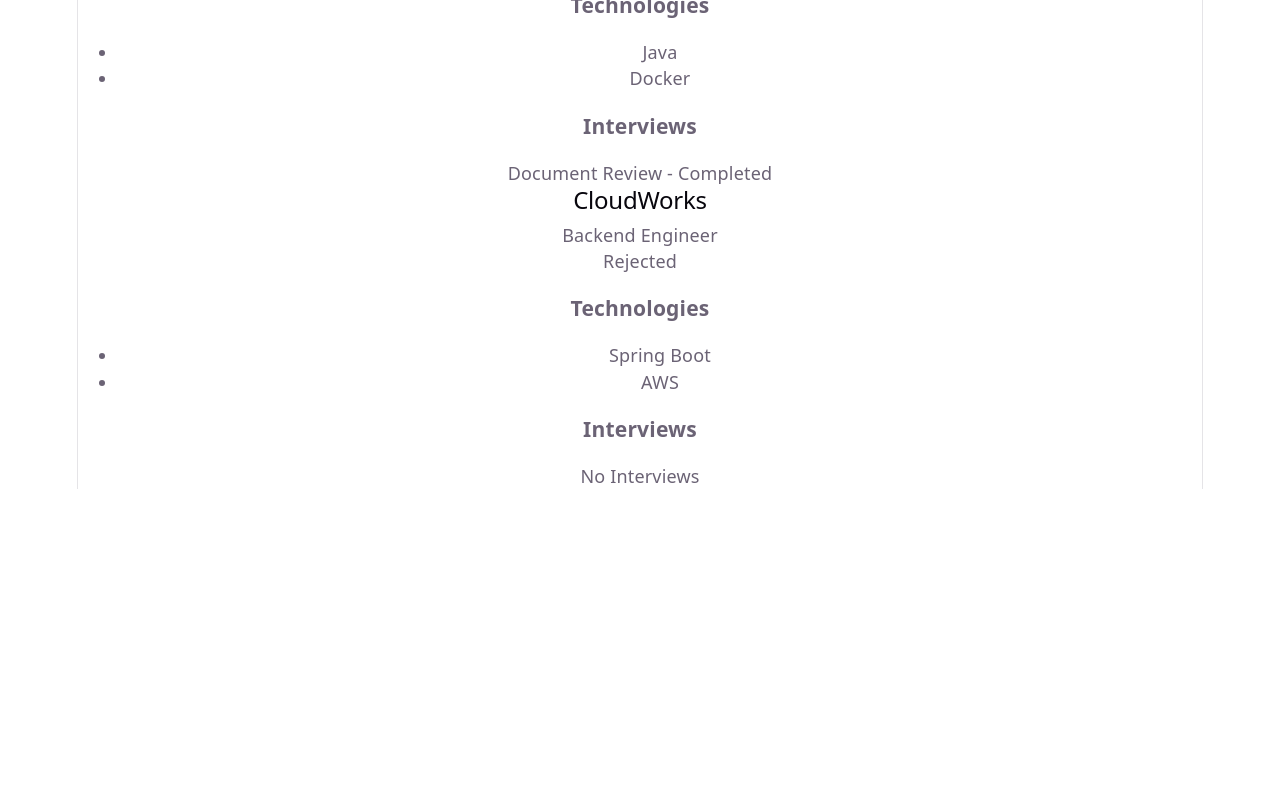
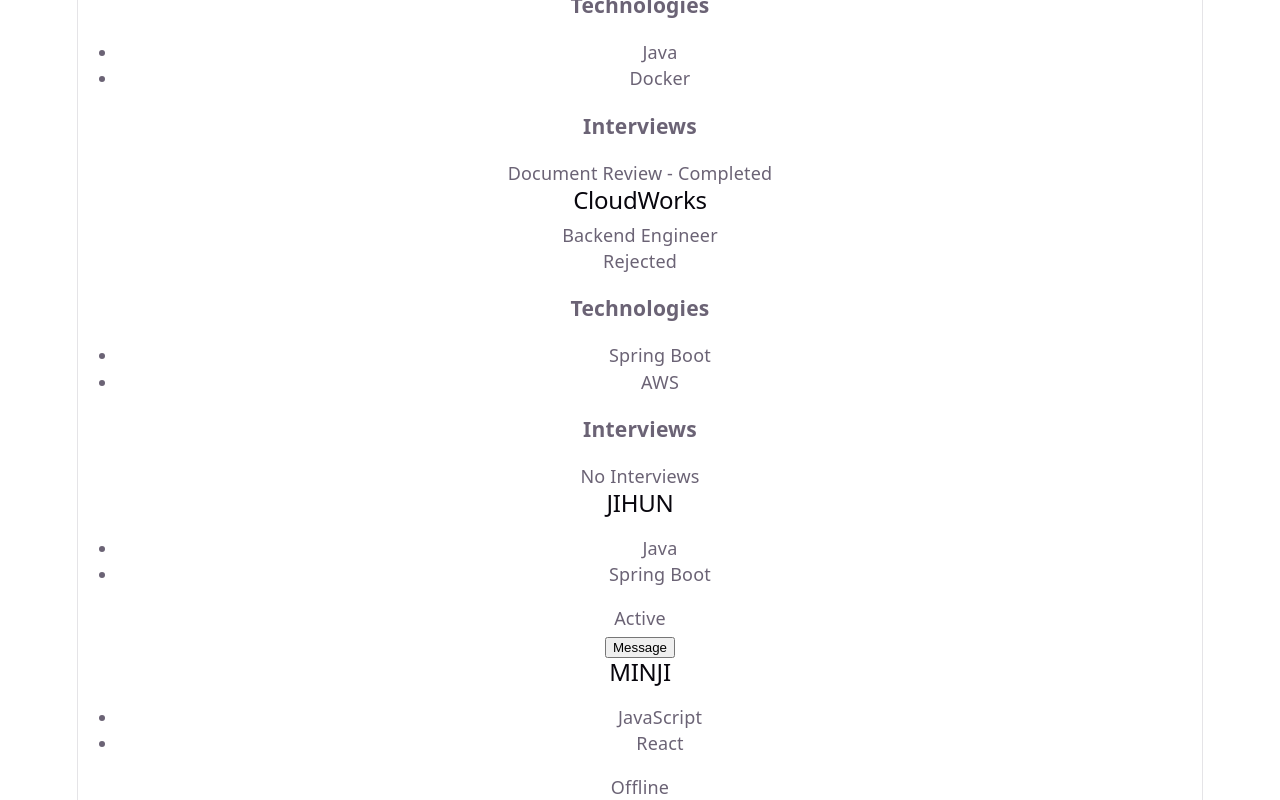
Before and after one commit to kho903/dev-journey, a React (Vite) app in the folder learning/react/01-fundamentals/practice/react-fundamentals-practice/: page / in a window 1280 px wide. Shown: the part 4463-5263 px from the top of the page. Before the commit the page ends 4952 px from the top, so only its background shows below. Built offline with nearby package versions, Linux system fonts and the light colour scheme.

Commit message:
test: review react fundamentals debugging
Refs #22

```diff
--- a/learning/react/01-fundamentals/practice/react-fundamentals-practice/src/App.jsx
+++ b/learning/react/01-fundamentals/practice/react-fundamentals-practice/src/App.jsx
@@ -8,6 +8,7 @@
 import TeamDirectoryMission from "./mission/03-team-directory/Mission.jsx";
 import DeploymentDashboardMission from "./mission/04-deployment-dashboard/Mission.jsx";
 import ApplicationDashboardMission from "./mission/05-application-dashboard/Mission.jsx";
+import UserReview from "./review/01-fundamentals-debugging/Review.jsx";
 
 function App() {
   return (
@@ -22,6 +23,7 @@
       <TeamDirectoryMission />
       <DeploymentDashboardMission />
       <ApplicationDashboardMission />
+      <UserReview />
     </section>
   );
 }
--- /dev/null
+++ b/learning/react/01-fundamentals/practice/react-fundamentals-practice/src/review/01-fundamentals-debugging/Review.jsx
@@ -0,0 +1,47 @@
+const users = [
+  {
+    id: 1,
+    name: "JIHUN",
+    skills: ["Java", "Spring Boot"],
+    isActive: true,
+  },
+  {
+    id: 2,
+    name: "MINJI",
+    skills: ["JavaScript", "React"],
+    isActive: false,
+  },
+];
+
+function UserCard({ name, skills, isActive }) {
+  return (
+    <section>
+      <h2>{name}</h2>
+      <ul>
+        {skills.map((skill) => {
+          return <li key={skill}>{skill}</li>;
+        })}
+      </ul>
+      <p>{isActive ? "Active" : "Offline"}</p>
+
+      {isActive && <button>Message</button>}
+    </section>
+  );
+}
+
+function UserReview() {
+  return (
+    <section className="users">
+      {users.map((user) => (
+        <UserCard
+          key={user.id}
+          name={user.name}
+          skills={user.skills}
+          isActive={user.isActive}
+        />
+      ))}
+    </section>
+  );
+}
+
+export default UserReview;
```
